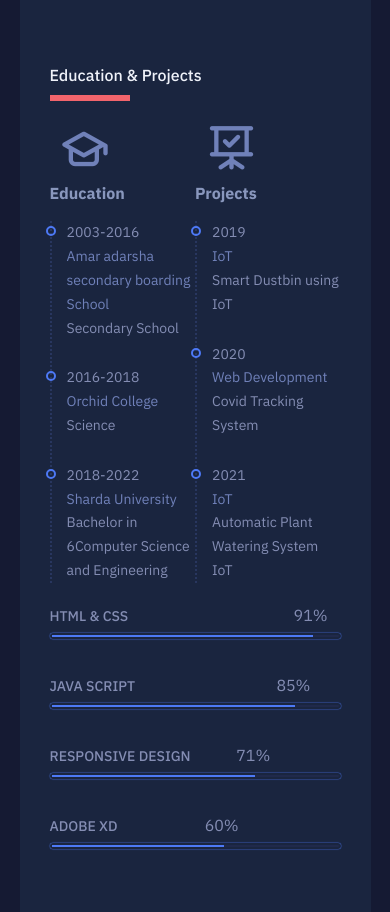
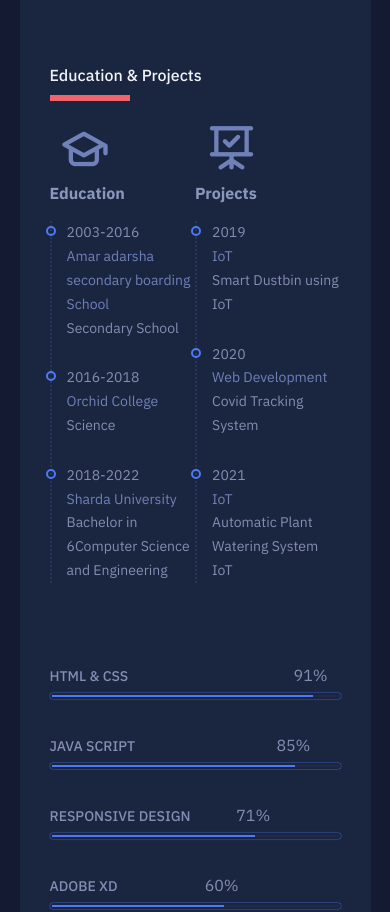
Before and after one commit to shirshakmgr/Resume, a plain HTML site: page index.html in a window 390 px wide. Shown: the part 1059-1971 px from the top of the page. Drawn offline with nearby package versions, Linux system fonts and the light colour scheme; animation ran at ten frames a second.

Commit message:
Update style.css

```diff
--- a/css/style.css
+++ b/css/style.css
@@ -479,7 +479,7 @@ footer{
     section.skills .content{
         display: block;
     }
-    section.skills .content{
+    section.skills .content .left{
         margin-bottom: 6rem;
     }
 }
```
